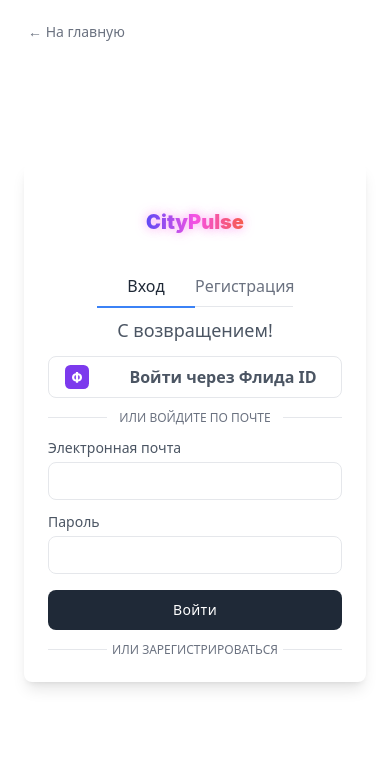
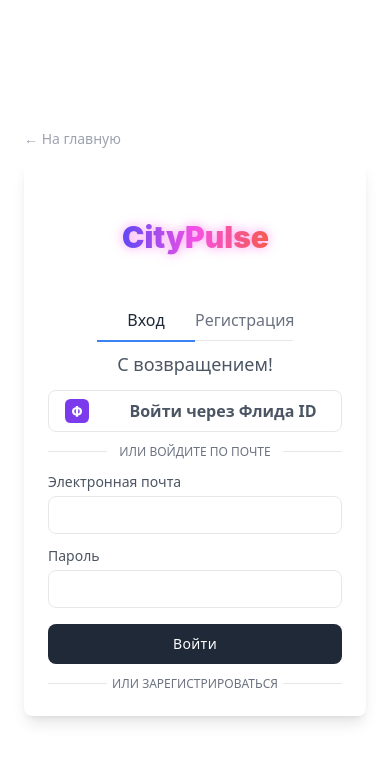
Before and after one commit to Maxim-5GHZ/CityPulse, a Next.js app in the folder frontend/: page /login in a window 390 px wide. Shown: the top 762 px of the page. Built offline with nearby package versions, Linux system fonts and the light colour scheme.

Commit message:
Login: back-to-home link aligned to card grid

```diff
--- a/frontend/app/login/page.tsx
+++ b/frontend/app/login/page.tsx
@@ -102,26 +102,25 @@
 
   return (
     <section className="relative bg-white dark:bg-gray-900">
-      <Link
-        href="/"
-        className="absolute left-4 top-4 z-10 rounded-lg px-3 py-1.5 text-sm font-medium text-gray-500 transition-colors hover:bg-gray-100 hover:text-gray-800 dark:text-gray-400 dark:hover:bg-gray-800 dark:hover:text-white"
-      >
-        ← На главную
-      </Link>
-      <div className="container flex items-center justify-center min-h-screen px-6 py-4 mx-auto">
+      <div className="container flex flex-col items-center justify-center min-h-screen px-6 py-4 mx-auto">
+        <Link
+          href="/"
+          className="w-full max-w-sm lg:max-w-4xl mb-3 text-left text-sm text-gray-400 transition-colors hover:text-gray-700 dark:text-gray-500 dark:hover:text-gray-200"
+        >
+          ← На главную
+        </Link>
         {mode === 'signin' ? (
           <div className="flex w-full max-w-sm mx-auto overflow-hidden bg-white rounded-lg shadow-lg dark:bg-gray-800 lg:max-w-4xl">
             <div
               className="hidden bg-cover lg:block lg:w-1/2"
               style={{
-                backgroundImage:
-                  "url('https://images.unsplash.com/photo-1606660265514-358ebbadc80d?ixid=MXwxMjA3fDB8MHxwaG90by1wYWdlfHx8fGVufDB8fHw%3D&ixlib=rb-1.2.1&auto=format&fit=crop&w=1575&q=80')",
+                backgroundImage: "url('/city.png')",
               }}
             />
 
             <div className="w-full px-6 py-6 md:px-8 lg:w-1/2">
               <div className="flex justify-center mx-auto">
-                <PulseLogo size="sm" />
+                <PulseLogo size="lg" />
               </div>
 
               <div className="flex items-center justify-center mt-4">
@@ -239,14 +238,13 @@
             <div
               className="hidden bg-cover lg:block lg:w-1/2"
               style={{
-                backgroundImage:
-                  "url('https://images.unsplash.com/photo-1606660265514-358ebbadc80d?ixid=MXwxMjA3fDB8MHxwaG90by1wYWdlfHx8fGVufDB8fHw%3D&ixlib=rb-1.2.1&auto=format&fit=crop&w=1575&q=80')",
+                backgroundImage: "url('/city.png')",
               }}
             />
 
             <div className="w-full px-6 py-6 md:px-8 lg:w-1/2">
               <div className="flex justify-center mx-auto">
-                <PulseLogo size="sm" />
+                <PulseLogo size="lg" />
               </div>
 
               <div className="flex items-center justify-center mt-4">
@@ -262,7 +260,7 @@
               >
                 <div className="px-4 py-1.5">{flidaLogo}</div>
 
-                <span className="w-5/6 px-4 py-2 font-bold text-center">Войти через Флида ID</span>
+                <span className="w-5/6 px-4 py-2 font-bold text-center">Зарегистрироваться через Флида ID</span>
               </a>
 
               {flidaError && (
@@ -274,7 +272,7 @@
               <div className="flex items-center justify-between mt-3">
                 <span className="w-1/5 border-b dark:border-gray-600 lg:w-1/4" />
                 <span className="text-xs text-center text-gray-500 uppercase dark:text-gray-400">
-                  или зарегистрируйтесь по почте
+                  или по почте
                 </span>
                 <span className="w-1/5 border-b dark:border-gray-400 lg:w-1/4" />
               </div>
```
Also changed, not shown: frontend/public/city.png (added).
